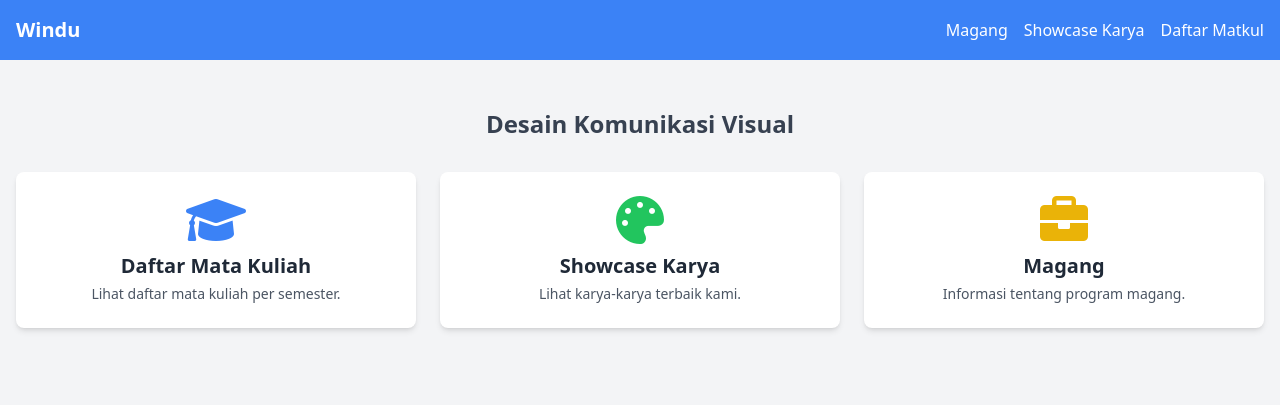
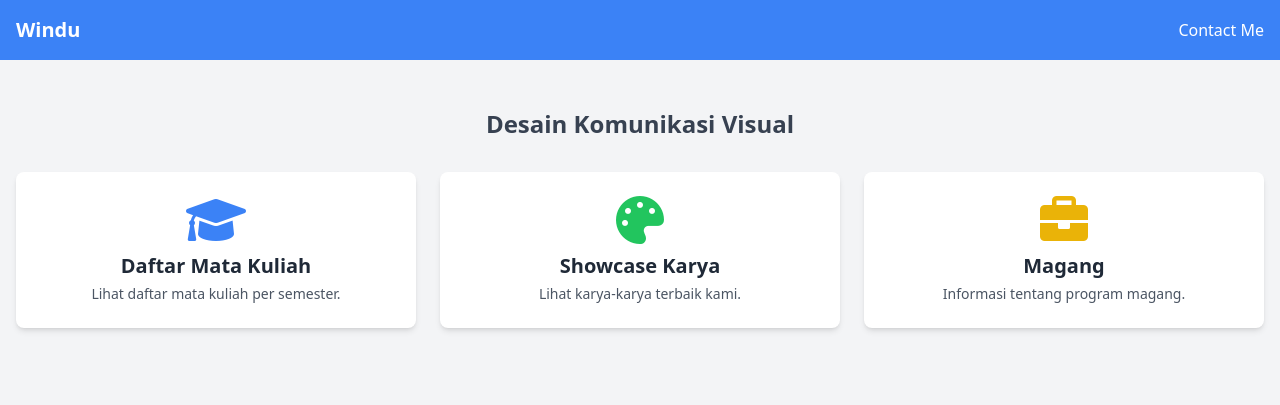
Before and after one commit to winduu14/winduu, a plain HTML site: page index.html in a window 1280 px wide. Shown: the top 405 px of the page. Drawn offline with Linux system fonts and the light colour scheme; files whose address does not match are found by name.

Commit message:
Update header.html

```diff
--- a/components/header.html
+++ b/components/header.html
@@ -2,9 +2,7 @@
     <nav class="container mx-auto flex justify-between items-center">
         <a href="/" class="font-bold text-xl">Windu</a>
         <ul class="flex space-x-4">
-            <li><a href="/pages/magang_page1.html" class="hover:text-blue-200">Magang</a></li>
-            <li><a href="/pages/showcase_karya_page1.html" class="hover:text-blue-200">Showcase Karya</a></li>
-            <li><a href="/pages/daftar_matkul_page1.html" class="hover:text-blue-200">Daftar Matkul</a></li>
+            <li><a href="/pages/contact.html" class="hover:text-blue-200">Contact Me</a></li>
         </ul>
     </nav>
 </header>
```
